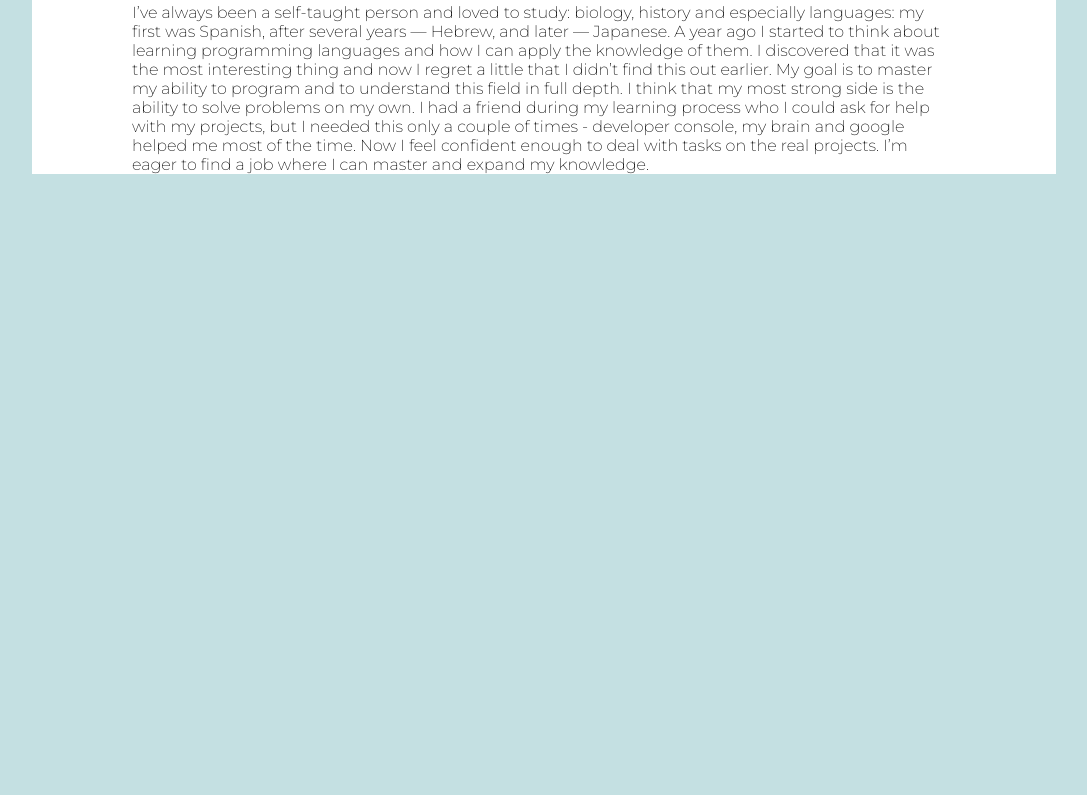
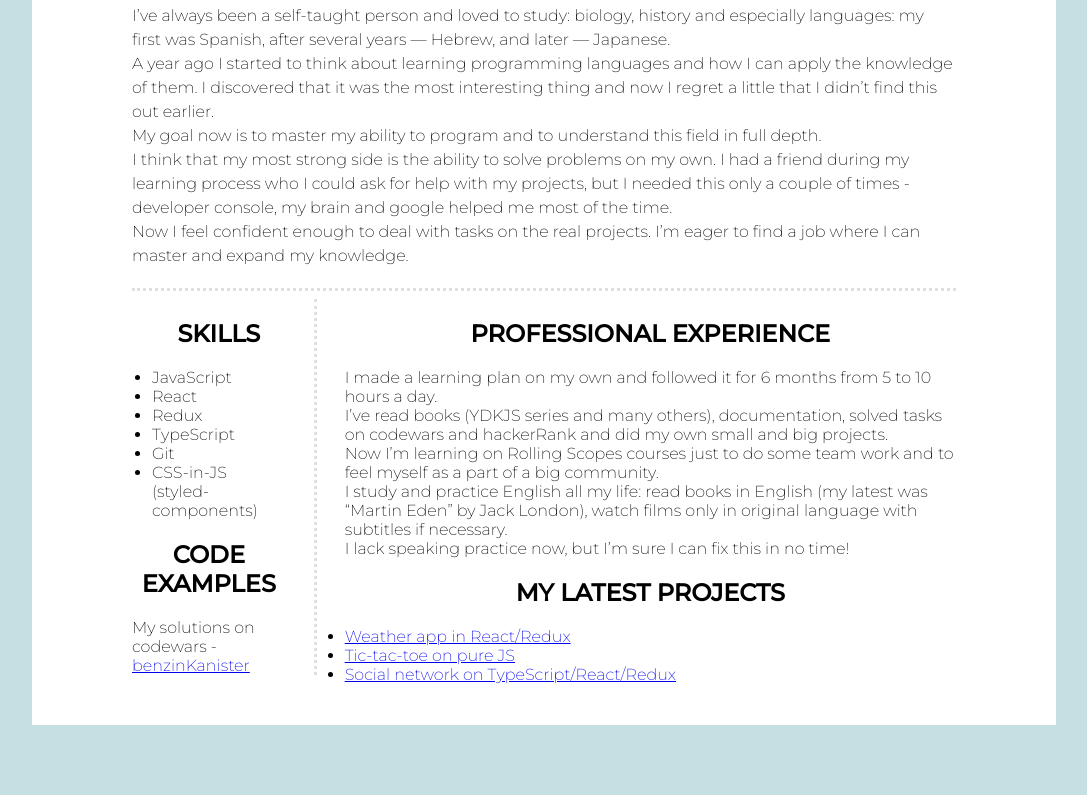
Before and after one commit to bkanister/rsschool-cv, a plain HTML site: page index.html in a window 1280 px wide. Shown: the part 422-1217 px from the top of the page, without its empty margins (96-1183 px from the left). Before the commit the page ends 800 px from the top, so only its background shows below. Drawn offline with Linux system fonts and the light colour scheme.

Commit message:
feat: add main blocks and more styles

```diff
--- a/index.html
+++ b/index.html
@@ -11,7 +11,7 @@
 </head>
 <body>
 <div class="container">
-    <header>
+    <header class="main-header">
         <div class="name-and-photo">
             <img class="photo" src="photo.jpg" alt="">
             <p class="name">Alyona Kucheryavaya</p>
@@ -27,14 +27,67 @@
             </p>
         </div>
     </header>
-    <div class="border-solid"></div>
     <main>
         <section class="profile">
-            <h2 class="profile-header">PROFILE</h2>
-            <article class="profile-information">I’ve always been a self-taught person and loved to study: biology, history and especially languages: my first was Spanish, after several years — Hebrew, and later — Japanese. A year ago I started to think about learning programming languages and how I can apply the knowledge of them. I discovered that it was the most interesting thing and now I regret a little that I didn’t find this out earlier. My goal is to master my ability to program and to understand this field in full depth. I think that my most strong side is the ability to solve problems on my own. I had a friend during my learning process who I could ask for help with my projects, but I needed this only a couple of times - developer console, my brain and google helped me most of the time. Now I feel confident enough to deal with tasks on the real projects.
-                I’m eager to find a job where I can master and expand my knowledge.
+            <h2 class="header">PROFILE</h2>
+            <article class="profile-information">
+                <p>I’ve always been a self-taught person and loved to study: biology, history and especially languages: my first was Spanish, after several years — Hebrew, and later — Japanese.</p>
+                <p>A year ago I started to think about learning programming languages and how I can apply the knowledge of them. I discovered that it was the most interesting thing and now I regret a little that I didn’t find this out earlier. </p>
+                <p>My goal now is to master my ability to program and to understand this field in full depth.</p>
+                <p>I think that my most strong side is the ability to solve problems on my own. I had a friend during my learning process who I could ask for help with my projects, but I needed this only a couple of times - developer console, my brain and google helped me most of the time. </p>
+                <p>Now I feel confident enough to deal with tasks on the real projects.
+                    I’m eager to find a job where I can master and expand my knowledge.</p>
             </article>
         </section>
+        <div class="lower-block">
+            <section class="skills-and-code">
+                <section class="skills">
+                    <article class="skills-information">
+                        <h2 class="header">SKILLS</h2>
+                        <ul>
+                            <li>JavaScript</li>
+                            <li>React</li>
+                            <li>Redux</li>
+                            <li>TypeScript</li>
+                            <li>Git</li>
+                            <li>CSS-in-JS (styled-components)</li>
+                        </ul>
+                    </article>
+                </section>
+                <section class="code">
+                    <h2 class="header">CODE EXAMPLES</h2>
+                    <article>My solutions on codewars -
+                        <a href="https://www.codewars.com/users/benzinKanister/completed_solutions">benzinKanister</a>
+                    </article>
+                </section>
+            </section>
+            <section class="education-and-language">
+                <h2 class="header">PROFESSIONAL EXPERIENCE</h2>
+                <article class="education">
+                    <p>I made a learning plan on my own and followed it for 6 months from 5 to 10 hours a day.</p>
+                    <p>I’ve read books (YDKJS series and many others), documentation, solved tasks on codewars and hackerRank and did my own small and big projects.</p>
+                    <p>Now I’m learning on Rolling Scopes courses just to do some team work and to feel myself as a part of a big community.</p>
+                </article>
+                <article class="language">
+                    <p>I study and practice English all my life: read books in English (my latest was “Martin Eden” by Jack London), watch films only in original language with subtitles if necessary.</p>
+                    <p>I lack speaking practice now, but I’m sure I can fix this in no time!</p>
+                </article>
+                <article>
+                    <h2 class="header">MY LATEST PROJECTS</h2>
+                    <ul>
+                        <li>
+                            <a href="https://github.com/bkanister/react-weather-app">Weather app in React/Redux</a>
+                        </li>
+                        <li>
+                            <a href="https://github.com/bkanister/tic-tac-toe">Tic-tac-toe on pure JS</a>
+                        </li>
+                        <li>
+                            <a href="https://github.com/bkanister/social-network">Social network on TypeScript/React/Redux</a>
+                        </li>
+                    </ul>
+                </article>
+            </section>
+        </div>
     </main>
 </div>
 </body>
--- a/style.css
+++ b/style.css
@@ -64,9 +64,38 @@ body {
 
 main {
     margin: 0 100px;
+    border-top: 3px solid #DFDFDF;
 }
 
-.profile-header {
+.header {
     text-align: center;
     padding: 20px 0;
 }
+
+.profile-information {
+    line-height: 1.5;
+    padding-bottom: 20px;
+}
+
+.lower-block {
+    display: flex;
+    flex-direction: row;
+    justify-content: space-between;
+    border-top: 3px dotted #DFDFDF;
+}
+
+.skills {
+    margin-left: 20px;
+}
+
+.skills-and-code {
+    border-right: 3px dotted #DFDFDF;
+    margin-top: 8px;
+    padding-right: 28px;
+    margin-bottom: 50px;
+}
+
+.education-and-language {
+    margin-top: 8px;
+    padding-left: 28px;
+}
```
